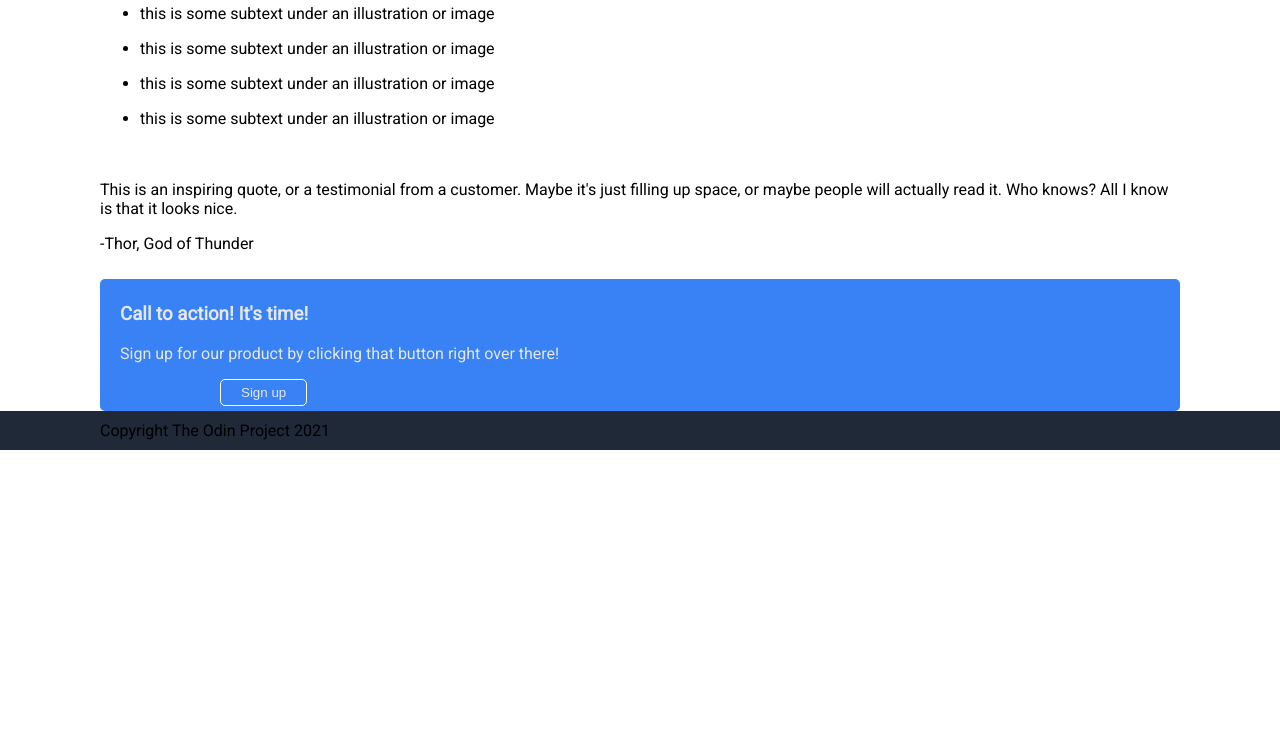
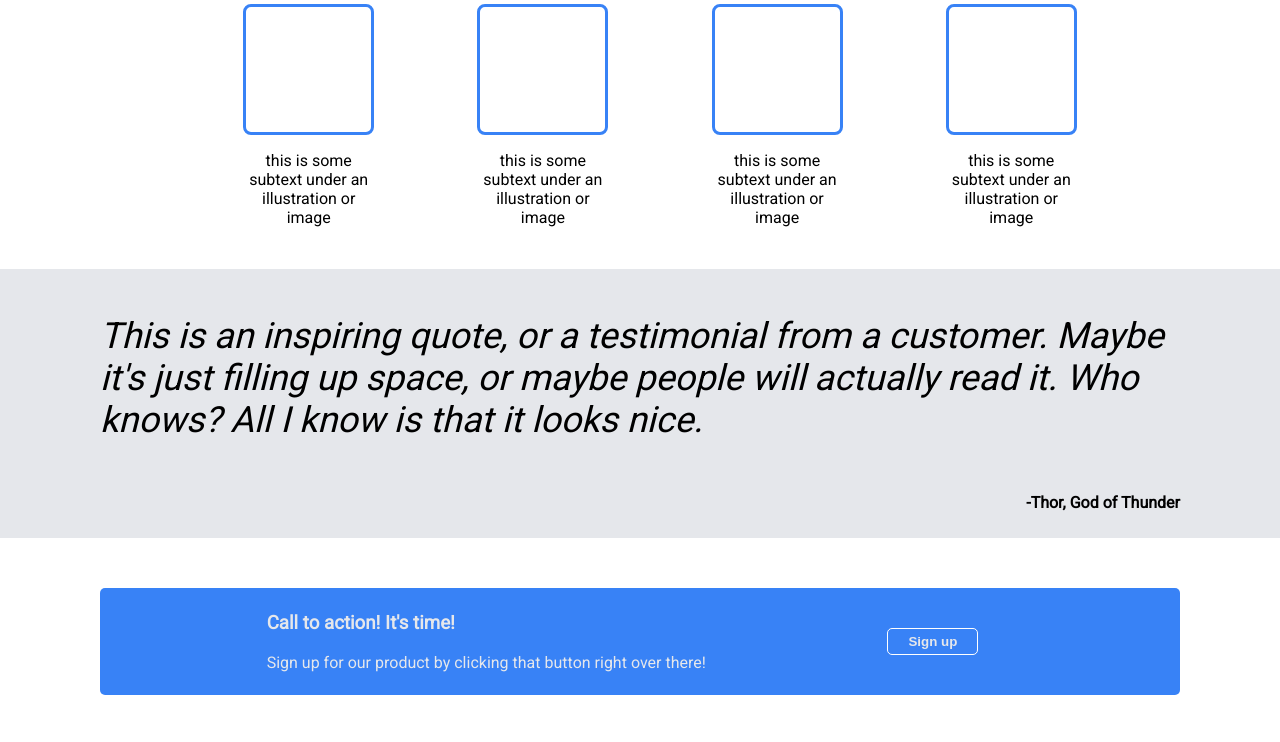
Before and after one commit to hotkiss1011/odin-website, a plain HTML site: page index.html in a window 1280 px wide. Shown: the part 348-1090 px from the top of the page. Before the commit the page ends 800 px from the top, so only its background shows below. Drawn offline with Linux system fonts and the light colour scheme.

Commit message:
added another div with a class and completed styling

```diff
--- a/index.css
+++ b/index.css
@@ -5,6 +5,11 @@ body {
     flex-direction: column;
     font-family: roboto;
     align-items: center;
+}
+
+.container {
+    display: flex;
+    flex-direction: column;
 }
 
 .hero, .header, .footer {
@@ -58,19 +63,84 @@ body {
     color: #e5e7eb;
 }
 
+.random-header {
+    text-align: center;
+}
+
+.illustrations {
+    display: flex;
+    justify-content: space-evenly;
+    align-items: center;
+    list-style: none;
+
+}
+
+.illustration {
+    display: flex;
+    flex-direction: column;
+    align-items: center;
+    text-align: center;
+}
+
+.box {
+    border: #3882f6 3px solid;
+    border-radius: 8px;
+    width: 125px;
+    height: 125px;
+}
+
+.ill-paragraph {
+    width: 125px;
+}
+
+.quote-section {
+    background-color: #e5e7eb;
+    display: flex;
+    flex-direction: column;
+}
+
+.quote {
+    font-size: 36px;
+    font-style: italic;
+    font-weight: lighter;
+
+}
+
+.author {
+    display: flex;
+    justify-content: flex-end;
+    font-weight:bolder;
+}
+
+.call-to-action {
+    margin: 50px 100px;
+    display: flex;
+    justify-content: space-evenly;
+}
+
 button, .call-to-action {
     background-color: #3882f6;
-    margin: 0 100px;
     padding: 5px 20px;
     border-radius: 5px;
     border: none;
     color: #e5e7eb;
 }
 
+button {
+    font-weight: 600;
+    cursor: pointer;
+}
+
 .call-sign-up {
+    margin: 35px;
     border: white 1px solid;
+
 }
 
 .footer {
-
+    display: flex;
+    align-items:flex-end;
+    justify-content: center;
+    color: #e5e7eb;
+    padding: 20px;
 }
--- a/index.html
+++ b/index.html
@@ -14,60 +14,81 @@
     <div class="container">
         <div class="header">
             <div class="logo">Header Logo</div>
+
             <ul class="header-links">
                 <li class="header-link">
                     header link one
                 </li>
+
                 <li class="header-link">
                     header link two
                 </li>
+
                 <li class="header-link">
                     header link three
                 </li>
             </ul>
         </div>
+
         <div class="hero">
             <div class="hero-content">
                 <h1 class="hero-header">
                     This website is awesome
                 </h1>
+
                 <p class="hero-paragraph">
                     This website has some subtext that goes here under the main title. It's a smaller font and the color is lower contrast
                 </p>
+
                 <button class="hero-sign-up">Sign up</button>
             </div>
+
             <div class="image">this is a placeholder for an image</div>
         </div>
+
         <div class="random">
             <h2 class="random-header">Some random information.</h2>
+
             <ul class="illustrations">
                 <li class="illustration">
                     <div class="box"></div>
+
                     <p class="ill-paragraph">this is some subtext under an illustration or image</p>
                 </li>
+
                 <li class="illustration">
                     <div class="box"></div>
+
                     <p class="ill-paragraph">this is some subtext under an illustration or image</p>
                 </li>
+
                 <li class="illustration">
                     <div class="box"></div>
+
                     <p class="ill-paragraph">this is some subtext under an illustration or image</p>
                 </li>
+
                 <li class="illustration">
                     <div class="box"></div>
+
                     <p class="ill-paragraph">this is some subtext under an illustration or image</p>
                 </li>
             </ul>
         </div>
         <div class="quote-section">
             <p class="quote">This is an inspiring quote, or a testimonial from a customer. Maybe it's just filling up space, or maybe people will actually read it. Who knows? All I know is that it looks nice.</p>
+
             <p class="author">-Thor, God of Thunder</p>
         </div>
         <div class="call-to-action">
-            <h3>Call to action! It's time!</h3>
-            <p class="call-paragraph">Sign up for our product by clicking that button right over there!</p>
+            <div class="call-left">
+                <h3>Call to action! It's time!</h3>
+
+                <p class="call-paragraph">Sign up for our product by clicking that button right over there!</p>
+            </div>
             <button class="call-sign-up">Sign up</button>
         </div>
+
         <div class="footer">Copyright The Odin Project 2021</div>
     </div>
 </body>
```
